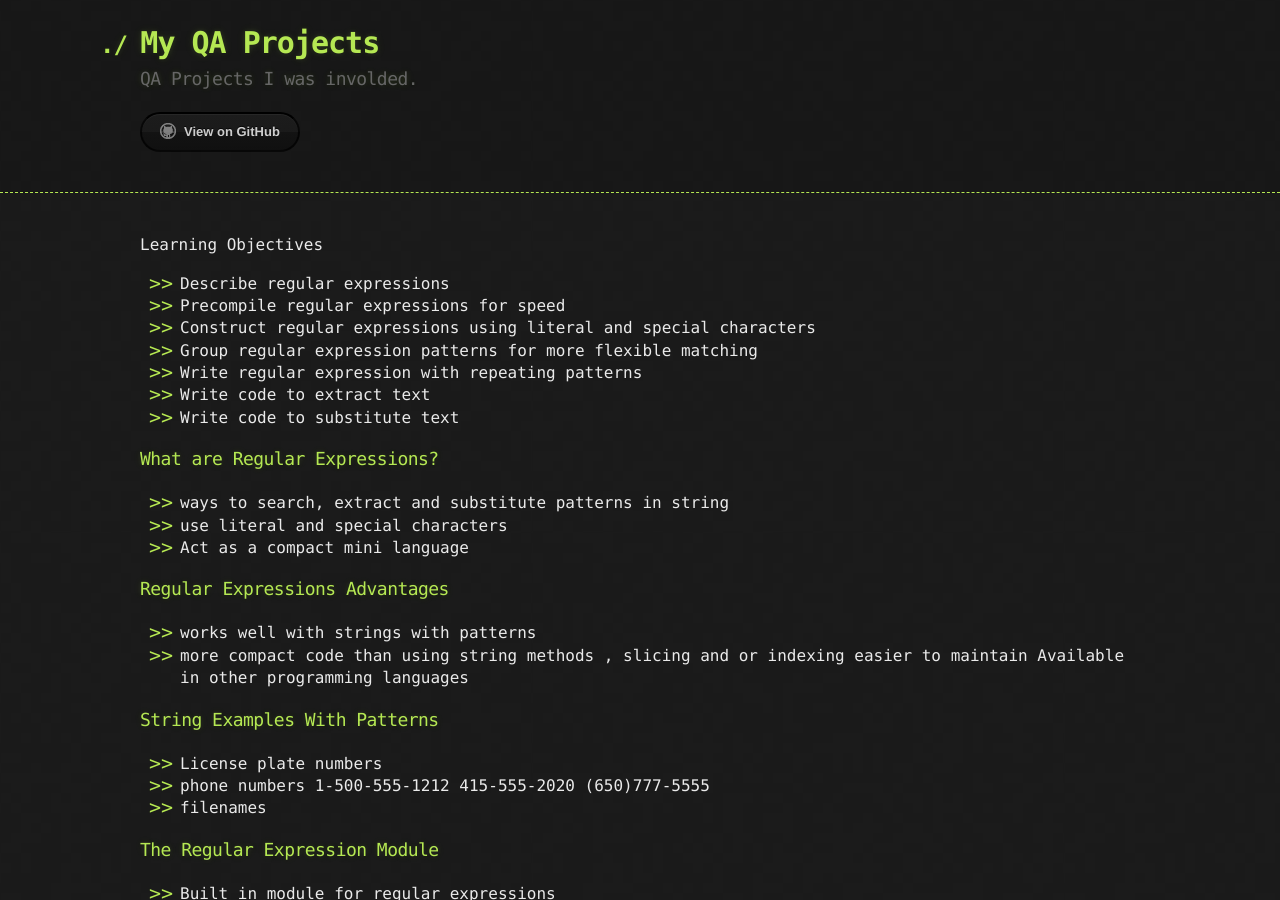
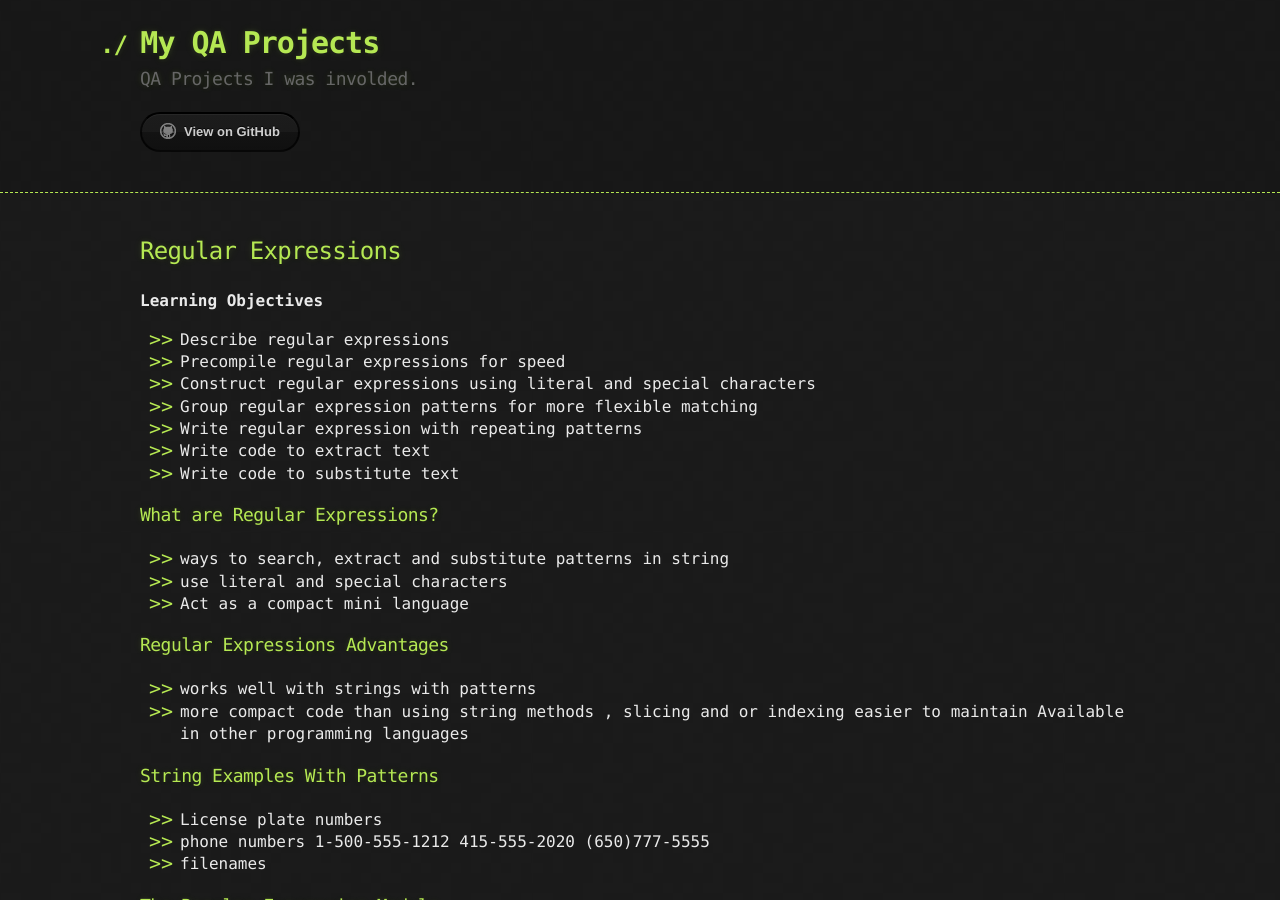
Before and after one commit to sciustechnologia/sciustechnologia.github.io, a Jekyll site: the page built from python/09_regularExpressions/09.md, in a window 1280 px wide and 900 px high. Built offline with Jekyll 4.4.1, drawn with Linux system fonts in a browser that asks for light colours.

Commit message:
Update 09.md

```diff
--- a/python/09_regularExpressions/09.md
+++ b/python/09_regularExpressions/09.md
@@ -3,7 +3,9 @@ title: Python - Regular Expressions
 layout: default
 ---
 
-Learning Objectives
+## Regular Expressions
+
+**Learning Objectives**
 * Describe regular expressions
 * Precompile regular expressions for speed
 * Construct regular expressions using literal and special characters
```
